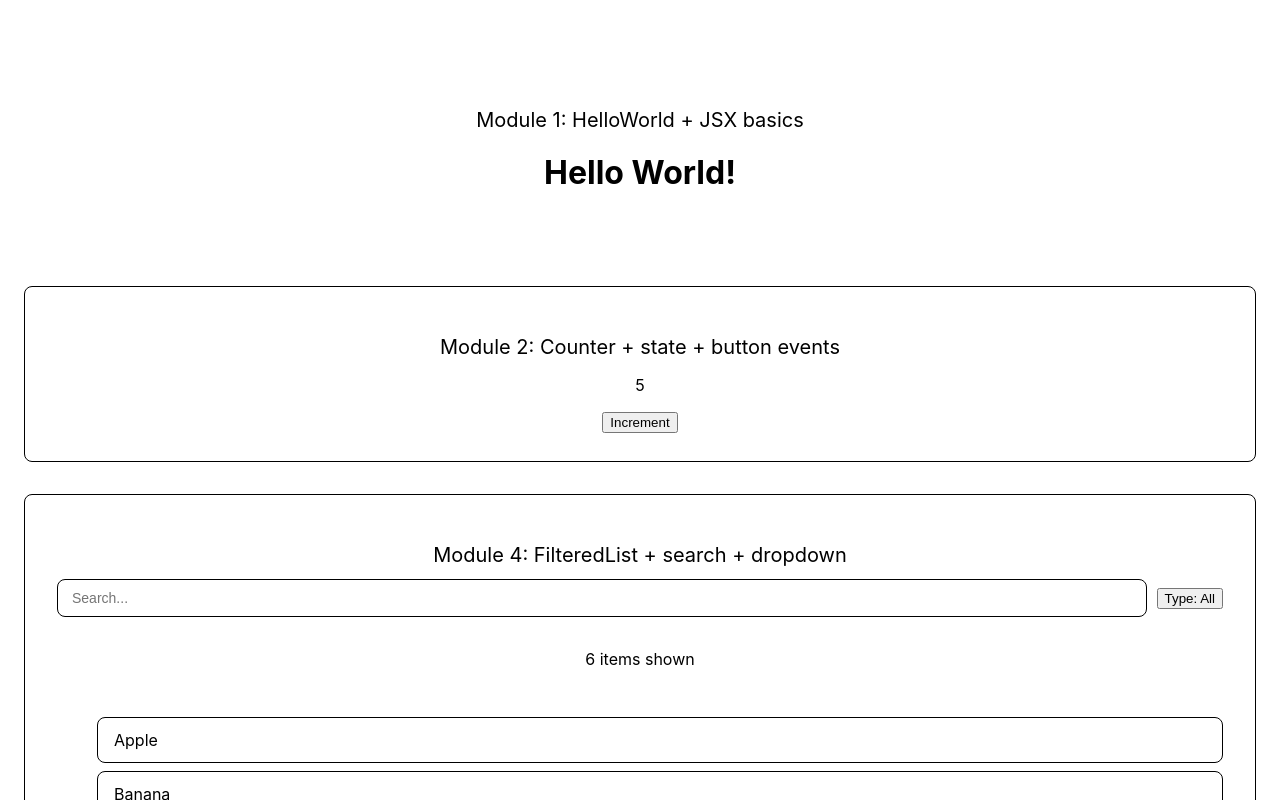
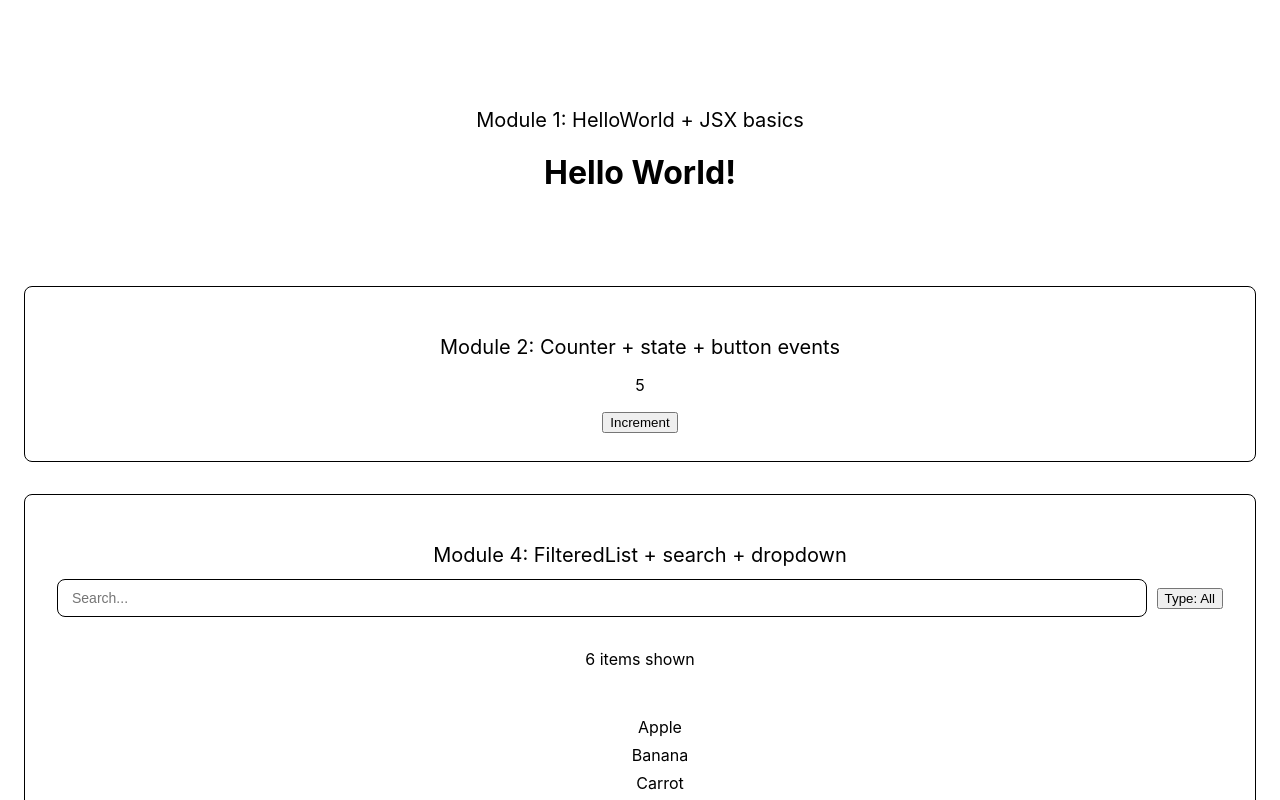
Before and after one commit to liyaso/react-cw-05, a React (Create React App) app: page / in a window 1280 px wide. Shown: the top 800 px of the page. Built offline with nearby package versions, Linux system fonts and the light colour scheme.

Commit message:
Updated CSS

```diff
--- a/src/App.css
+++ b/src/App.css
@@ -64,15 +64,6 @@
   gap: 8px;
 }
 
-.produce-list li{
-  display: flex;
-  align-items: center;
-  gap: 10px;
-  padding: 12px 16px;
-  border: 1px solid black;
-  border-radius: 8px;
-}
-
 .produce-list-empty{
   text-align: center;
   padding: 24px;
```
